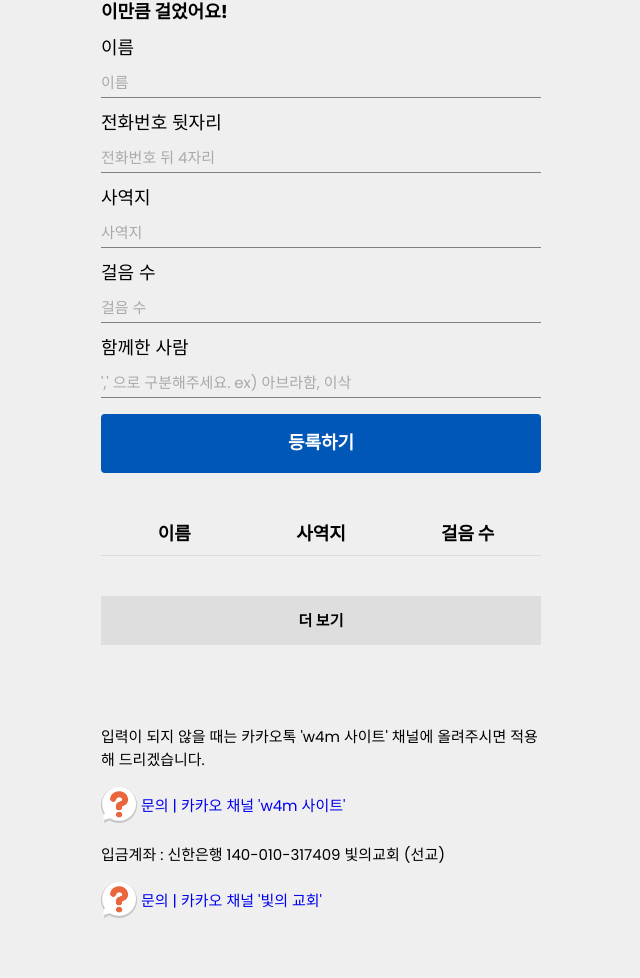
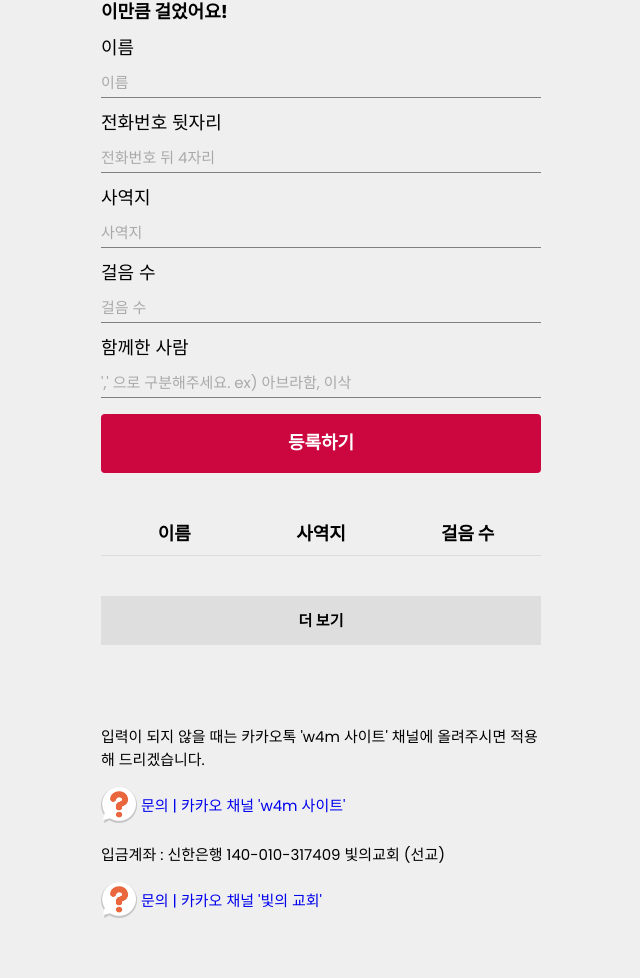
Before and after one commit to kiwi-choe/w4miracle, a plain HTML site: page pages/participate.html in a window 1280 px wide. Shown: the part 577-1555 px from the top of the page, without its empty margins (319-959 px from the left). Drawn offline with Linux system fonts and the light colour scheme; no server answers.

Commit message:
버튼 색깔 수정

```diff
--- a/css/participateStyle.css
+++ b/css/participateStyle.css
@@ -175,7 +175,7 @@ input[type="text"]::placeholder {
 }
 
 .btn {
-  background-color: #0057b8;
+  background-color: #cc063e;
   color: #fff;
   cursor: pointer;
   width: 100%;
```
Also changed, not shown: pages/participate.html (+0 -2 lines).
